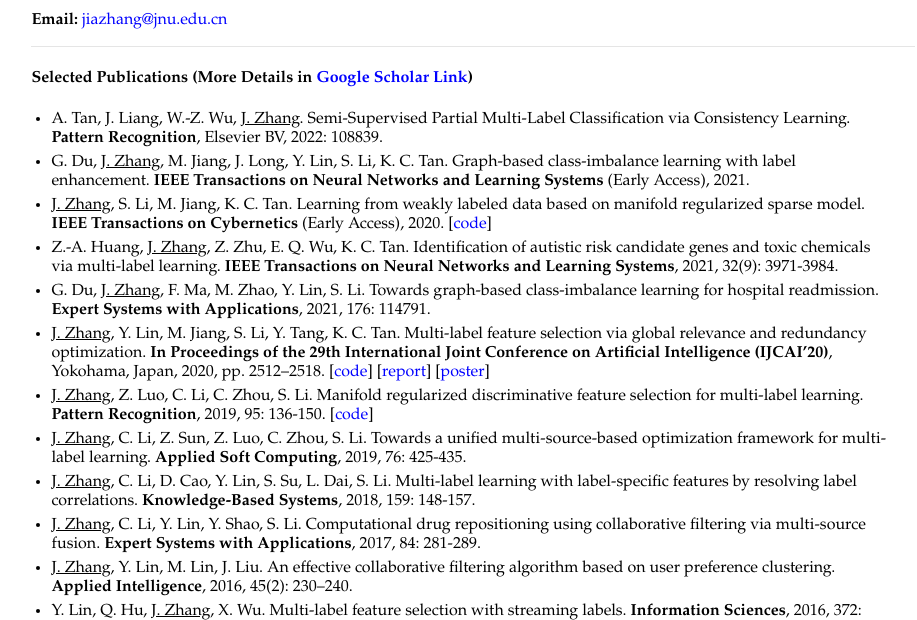
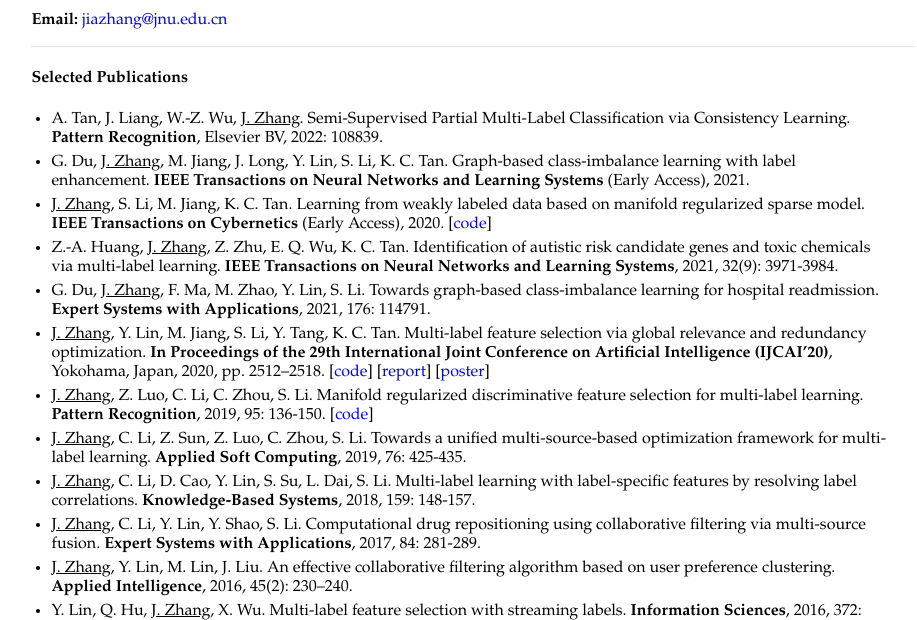
Before and after one commit to jiazhang-ml/jiazhang-ml.github.io, a Jekyll site: the page built from index.md, in a window 1280 px wide and 900 px high, cut to the strip 280-900 px from the top of the window. Shown: the whole strip, without its empty margins (167-1084 px from the left). Built offline with Jekyll 4.4.1, drawn with Linux system fonts in a browser that asks for light colours.

Commit message:
Update index.md

```diff
--- a/index.md
+++ b/index.md
@@ -15,7 +15,7 @@ I received the Ph.D. degree from the School of Informatics, Xiamen University, X
 
 ---
 
-#### Selected Publications (More Details in [Google Scholar Link](https://scholar.google.com/citations?user=yBaTk-gAAAAJ&hl=en))
+#### Selected Publications
 
 * A. Tan, J. Liang, W.-Z. Wu, <u>J. Zhang</u>. Semi-Supervised Partial Multi-Label Classification via Consistency Learning. **Pattern Recognition**, Elsevier BV, 2022: 108839.
 * G. Du, <u>J. Zhang</u>, M. Jiang, J. Long, Y. Lin, S. Li, K. C. Tan. Graph-based class-imbalance learning with label enhancement. **IEEE Transactions on Neural Networks and Learning Systems** (Early Access), 2021.
```
